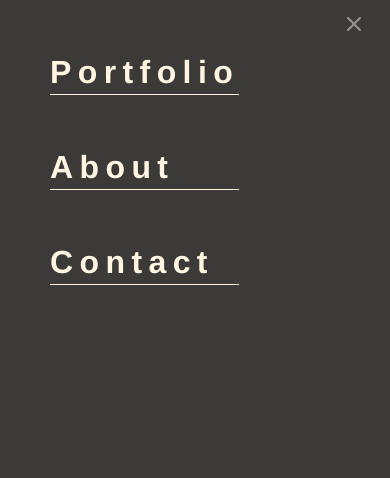
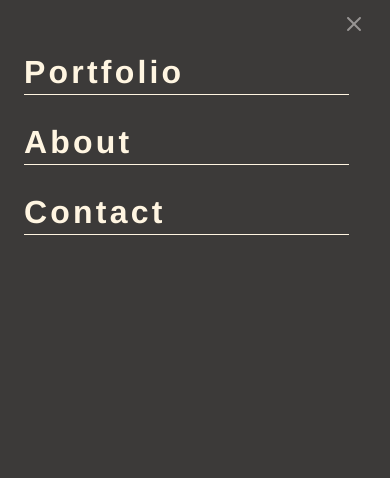
Before and after one commit to Jhaman1895/Personal-Portfolio-2, a website: page index.html in a window 390 px wide. Both pictures are taken after a click on the link 365 px from the left and 41 px from the top of the page. Shown: the top 478 px of the page. Drawn offline with Linux system fonts and the light colour scheme.

Commit message:
Change mobile menu styling issues according to the code review in order to closer match the figma design.

```diff
--- a/index.html
+++ b/index.html
@@ -18,8 +18,15 @@
         </a>
       </div>
       <div class="mobile-menu-links">
-        <a href="#works" class="mobile-menu-links-items" onclick="toggleClasses()">Portfolio</a>
-        <a href="#aboutMe" class="mobile-menu-links-items" onclick="toggleClasses()">About</a><a href="#contact" class="mobile-menu-links-items" onclick="toggleClasses()">Contact</a>
+        <div class="mobile-menu-links-items-container">
+          <a href="#works" class="mobile-menu-links-items" onclick="toggleClasses()">Portfolio</a>
+        </div>
+        <div class="mobile-menu-links-items-container">
+          <a href="#aboutMe" class="mobile-menu-links-items" onclick="toggleClasses()">About</a>
+        </div>
+        <div class="mobile-menu-links-items-container">
+          <a href="#contact" class="mobile-menu-links-items" onclick="toggleClasses()">Contact</a>
+        </div>
       </div>
     </div>
     <nav class="toolbar">
--- a/styles.css
+++ b/styles.css
@@ -76,7 +76,7 @@ nav {
     position: fixed;
     background-color: #3c3a39;
     min-width: 100vw;
-    min-height: 100vh;
+    min-height: 90vh;
     z-index: 1000;
   }
 
@@ -90,20 +90,23 @@ nav {
     margin-top: 50px;
     display: flex;
     flex-direction: column;
-    gap: 50px;
+    gap: 25px;
+    min-width: 375px;
   }
-
+  .mobile-menu-links-items-container {
+    width: 325px;
+    border-bottom: 1px solid #fff5e1;
+    margin-left: 24px;
+  }
   .mobile-menu-links-items {
     text-decoration: none;
     font-family: Inter Arial, Helvetica, sans-serif;
     font-size: 32px;
     font-weight: 700;
     line-height: 44px;
-    letter-spacing: 0.2em;
+    letter-spacing: 0.1em;
     text-align: left;
     color: #fff5e1;
-    margin-left: 50px;
-    border-bottom: 1px solid #fff5e1;
     cursor: pointer;
   }
 
```
